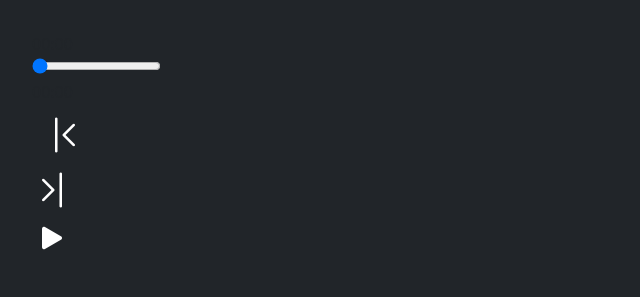
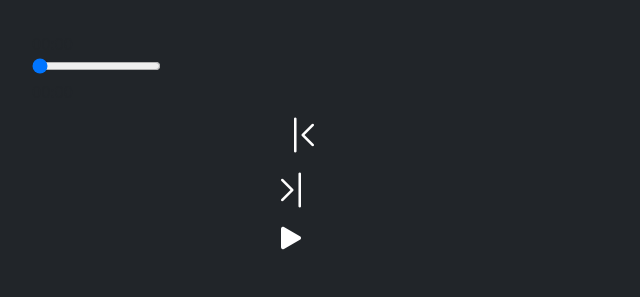
Before and after one commit to Sandun-Induranga/Electron-Application, a website: page src/index.html in a window 1280 px wide. Shown: the whole page, without its empty margins (0-640 px from the left). Drawn offline with nearby package versions, Linux system fonts and the light colour scheme.

Commit message:
Content Updated

```diff
--- a/src/index.css
+++ b/src/index.css
@@ -5,6 +5,7 @@ body {
   max-width: 38rem;
   padding: 2rem;
   background: #333333;
+  height: 800px;
 }
 
 h1{
--- a/src/index.html
+++ b/src/index.html
@@ -27,6 +27,7 @@
       <input type="range" min="1" max="100" value="0" class="seek_slider" />
       <div class="total-duration">00:00</div>
     </div>
+    <section class="d-flex justify-content-center align-items-end">
       <div class="player-buttons">
         <div class="btn btnPrevious">
           <i class="bi bi-chevron-bar-left text-white text-white h1"></i>
@@ -38,5 +39,6 @@
           <i class="bi bi-play-fill text-white text-white h1"></i>
         </div>
       </div>
+    </section>
   </body>
 </html>
```
Lines whose indentation alone changed are shown as unchanged.
